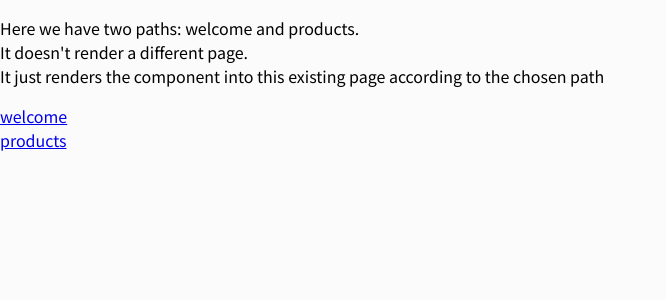
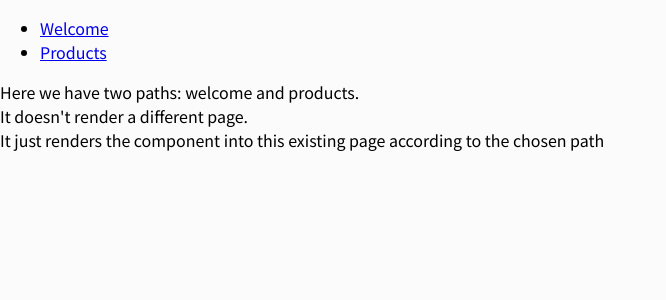
Before and after one commit to Gid-lamim/REACT-practice-routing, a JavaScript app: page / in a window 1280 px wide. Shown: the top 300 px of the page, without its empty margins (0-666 px from the left). Built offline with nearby package versions, Linux system fonts and the light colour scheme.

Commit message:
add MainHeader to app.js

```diff
--- a/src/App.js
+++ b/src/App.js
@@ -1,7 +1,8 @@
 import {Route} from 'react-router-dom';
 
-import Welcome from './components/Welcome'
-import Products from './components/Products'
+import Welcome from './pages/Welcome'
+import Products from './pages/Products'
+import MainHeader from './components/MainHeader';
 
 function App() {
   //we use Route as a normal component.
@@ -13,7 +14,7 @@ function App() {
 
   return (
     <div>
-      <header></header>
+      <MainHeader></MainHeader>
       <main>
         <Route path="/welcome">
           <Welcome/>
@@ -22,9 +23,7 @@ function App() {
           <Products/>
         </Route>
         <p>Here we have two paths: welcome and products. <br/> It doesn't render a different page. <br/>It just renders the component into this existing page according to the chosen path</p>
-        <a href="/welcome">welcome</a>
-        <br/>
-        <a href="/products">products</a>
+
       </main>
     </div>
 
--- a/src/components/MainHeader.js
+++ b/src/components/MainHeader.js
@@ -12,3 +12,5 @@ const MainHeader = () => {
         </nav>
     </header>
 }
+
+export default MainHeader;
```
